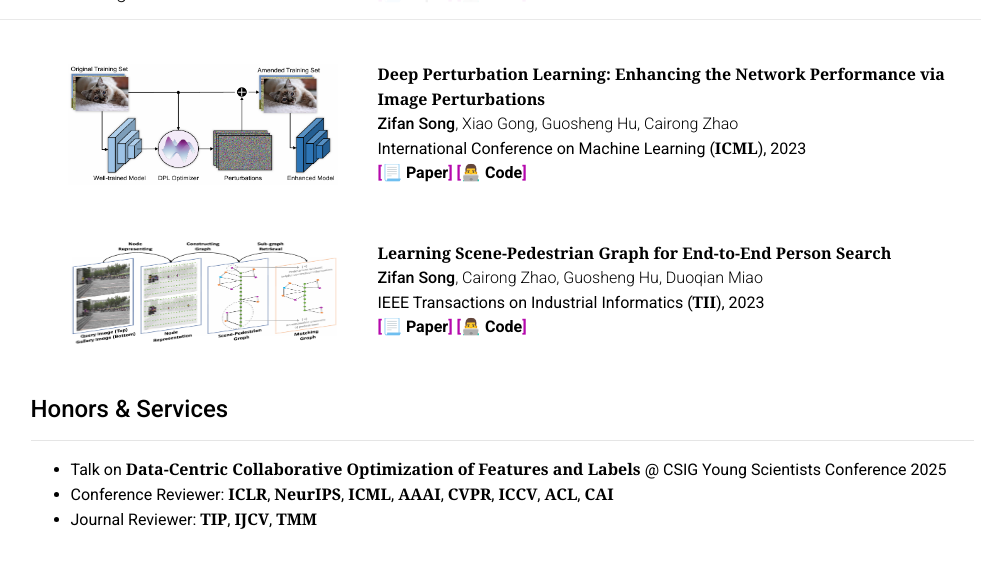
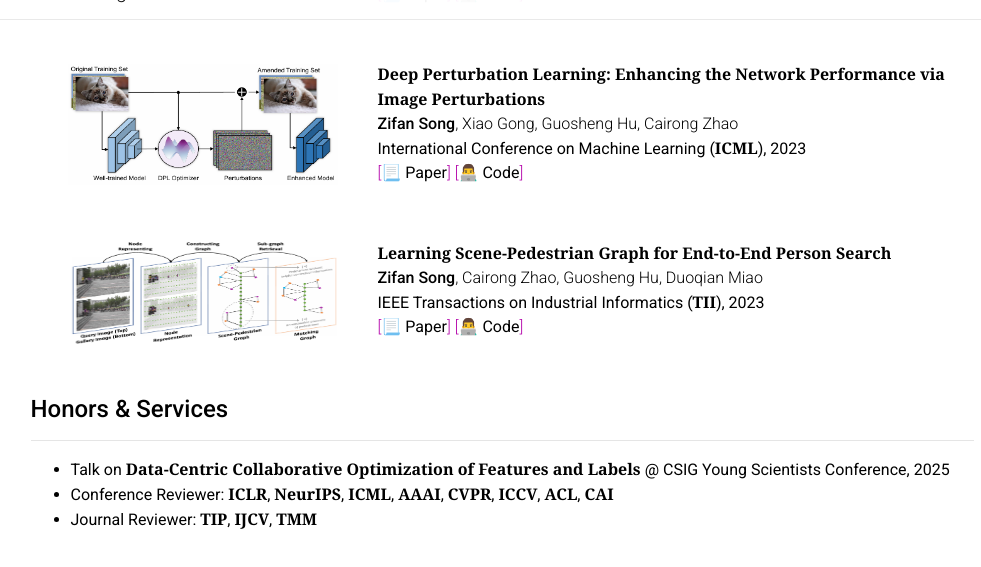
Before and after one commit to MatCaviar/MatCaviar.github.io, a Jekyll site: the page built from _pages/MatCaivar.md, in a window 1280 px wide and 900 px high, scrolled down 2310 px, cut to the strip 37-604 px from the top of the window. Shown: the whole strip, without its empty margins (138-1119 px from the left). Built offline with Jekyll 4.4.1, drawn with Linux system fonts in a browser that asks for light colours; nearby versions of some CDN libraries; a style sheet for code colours, icons or effects is not loaded.

Commit message:
Update MatCaivar.md

```diff
--- a/_pages/MatCaivar.md
+++ b/_pages/MatCaivar.md
@@ -106,7 +106,7 @@ social: false  # includes social icons at the bottom of the page
 <img src="collections/DPL++.png"  width="307" height="123"  align="left" hspace="20" vspace="0"/>
 **<font face="Georgia" color="Black" size="3"><B>DPL++: Advancing the Network Performance via Image and Label Perturbations</B></font>**<br>
 **Zifan Song**, Xiao Gong, Guosheng Hu, Shuguang Dou, Qingsong Zhao, Cairong Zhao<br>
-<B>IEEE Transactions on Pattern Analysis and Machine Intelligence (**<font face="Georgia" color="Black"><B>TPAMI</B></font>**), 2025<B><br>
+<B>IEEE Transactions on Pattern Analysis and Machine Intelligence (**<font face="Georgia" color="Black"><B>TPAMI</B></font>**), 2025</B><br>
 [[<font color="Black"><B>📃 Paper</B></font>]](https://ieeexplore.ieee.org/abstract/document/11106184){:target="_blank"}
 [[<font color="Black"><B>👨‍💻 Code</B></font>]](https://github.com/Vill-Lab/2023-ICML-DPL){:target="_blank"}
 
@@ -126,7 +126,7 @@ social: false  # includes social icons at the bottom of the page
 <img src="collections/internlm.png" width="307" height="103"   align="left" hspace="20" vspace="0"/>
 **<font face="Georgia" color="Black" size="3"><B>InternLM2 Technical Report</B></font>**<br>
 **InternLM Group**<br>
-<B>arXiv, 2024<B><br>
+<B>arXiv, 2024</B><br>
 [[<font color="Black"><B>📃 Paper</B></font>]](https://arxiv.org/abs/2403.17297){:target="_blank"}
 [[<font color="Black"><B>👨‍💻 Code</B></font>]](https://github.com/internlm/internlm){:target="_blank"}
 [[<font color="Black"><B>🌐 Website</B></font>]](https://internlm.intern-ai.org.cn/){:target="_blank"}
@@ -137,7 +137,7 @@ social: false  # includes social icons at the bottom of the page
 <img src="collections/DP.png" width="307" height="113"   align="left" hspace="20" vspace="0"/>
 **<font face="Georgia" color="Black" size="3"><B>Diverse Person: Customize Your Own Dataset for Text-Based Person Search</B></font>**<br>
 **Zifan Song**, Guosheng Hu, Cairong Zhao<br>
-<B>Proceedings of the AAAI Conference on Artificial Intelligence (**<font face="Georgia" color="Black"><B>AAAI</B></font>**), 2024<B><br>
+<B>Proceedings of the AAAI Conference on Artificial Intelligence (**<font face="Georgia" color="Black"><B>AAAI</B></font>**), 2024</B><br>
 [[<font color="Black"><B>📃 Paper</B></font>]](https://ojs.aaai.org/index.php/AAAI/article/view/28298){:target="_blank"}
 [[<font color="Black"><B>👨‍💻 Code</B></font>]](https://github.com/Vill-Lab/2024-AAAI-DP){:target="_blank"}
 
@@ -146,7 +146,7 @@ social: false  # includes social icons at the bottom of the page
 <img src="collections/DPL.png" width="307" height="123"   align="left" hspace="20" vspace="0"/>
 **<font face="Georgia" color="Black" size="3"><B>Deep Perturbation Learning: Enhancing the Network Performance via Image Perturbations</B></font>**<br>
 **Zifan Song**, Xiao Gong, Guosheng Hu, Cairong Zhao<br>
-<B>International Conference on Machine Learning (**<font face="Georgia" color="Black"><B>ICML</B></font>**), 2023<B><br>
+<B>International Conference on Machine Learning (**<font face="Georgia" color="Black"><B>ICML</B></font>**), 2023</B><br>
 [[<font color="Black"><B>📃 Paper</B></font>]](https://proceedings.mlr.press/v202/song23c.html){:target="_blank"}
 [[<font color="Black"><B>👨‍💻 Code</B></font>]](https://github.com/Vill-Lab/2023-ICML-DPL){:target="_blank"}
 
@@ -155,7 +155,7 @@ social: false  # includes social icons at the bottom of the page
 <img src="collections/SPG.png" width="307" height="103"  align="left" hspace="20" vspace="0"/>
 **<font face="Georgia" color="Black" size="3"><B>Learning Scene-Pedestrian Graph for End-to-End Person Search</B></font>**<br>
 **Zifan Song**, Cairong Zhao, Guosheng Hu, Duoqian Miao<br>
-<B>IEEE Transactions on Industrial Informatics (**<font face="Georgia" color="Black"><B>TII</B></font>**), 2023<B><br>
+<B>IEEE Transactions on Industrial Informatics (**<font face="Georgia" color="Black"><B>TII</B></font>**), 2023</B><br>
 [[<font color="Black"><B>📃 Paper</B></font>]](https://ieeexplore.ieee.org/abstract/document/10214025/){:target="_blank"}
 [[<font color="Black"><B>👨‍💻 Code</B></font>]](https://github.com/Vill-Lab/2023-TII-SPG){:target="_blank"}
 
@@ -165,7 +165,7 @@ social: false  # includes social icons at the bottom of the page
 
 #### **Honors & Services**
 <hr />
-- <B>Talk on **<font face="Georgia" color="Black" size="3"><B>Data-Centric Collaborative Optimization of Features and Labels</B></font>** @ CSIG Young Scientists Conference 2025</B>
+- <B>Talk on **<font face="Georgia" color="Black" size="3"><B>Data-Centric Collaborative Optimization of Features and Labels</B></font>** @ CSIG Young Scientists Conference, 2025</B>
 - <B>Conference Reviewer: **<font face="Georgia" color="Black"><B>ICLR</B></font>**, **<font face="Georgia" color="Black"><B>NeurIPS</B></font>**, **<font face="Georgia" color="Black"><B>ICML</B></font>**, **<font face="Georgia" color="Black"><B>AAAI</B></font>**, **<font face="Georgia" color="Black"><B>CVPR</B></font>**, **<font face="Georgia" color="Black"><B>ICCV</B></font>**, **<font face="Georgia" color="Black"><B>ACL</B></font>**, **<font face="Georgia" color="Black"><B>CAI</B></font>**</B>
 - <B>Journal Reviewer: **<font face="Georgia" color="Black"><B>TIP</B></font>**, **<font face="Georgia" color="Black"><B>IJCV</B></font>**, **<font face="Georgia" color="Black"><B>TMM</B></font>**</B>
 
```
